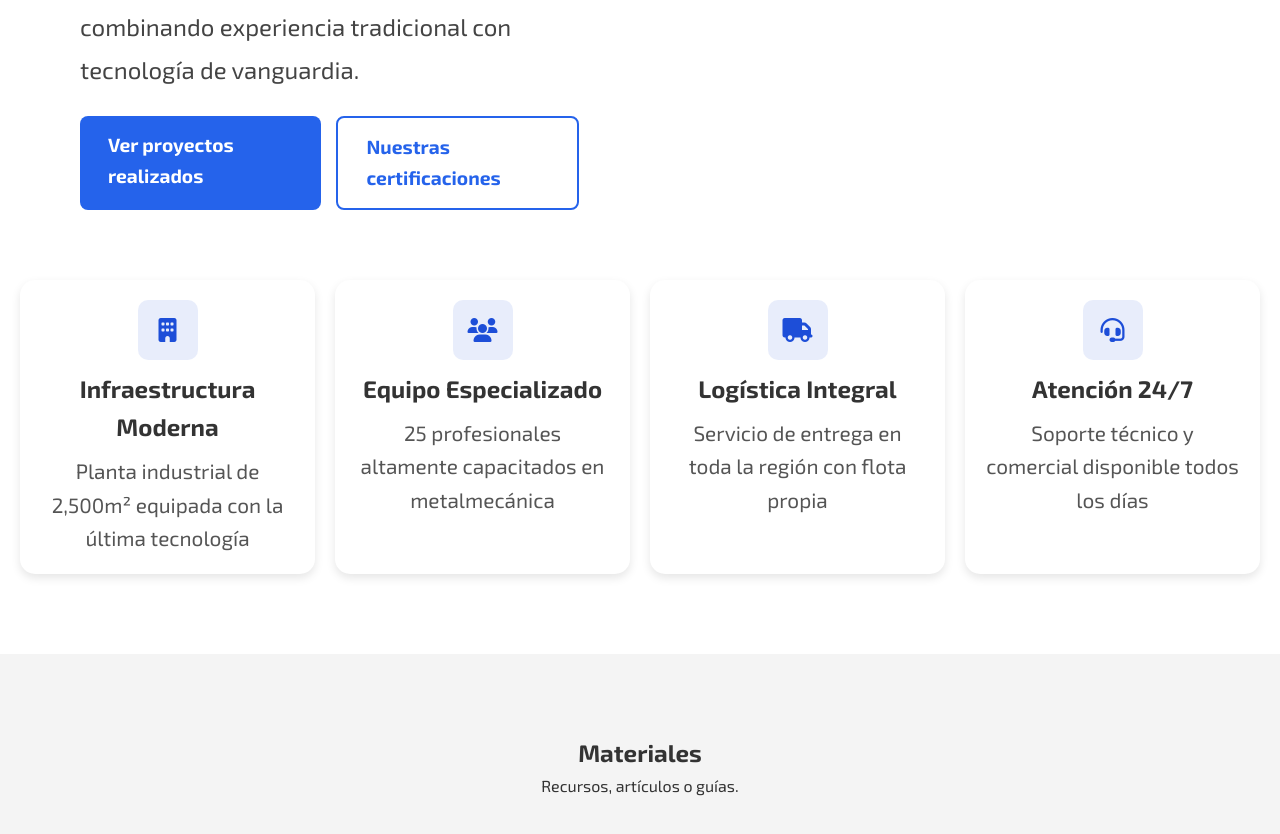
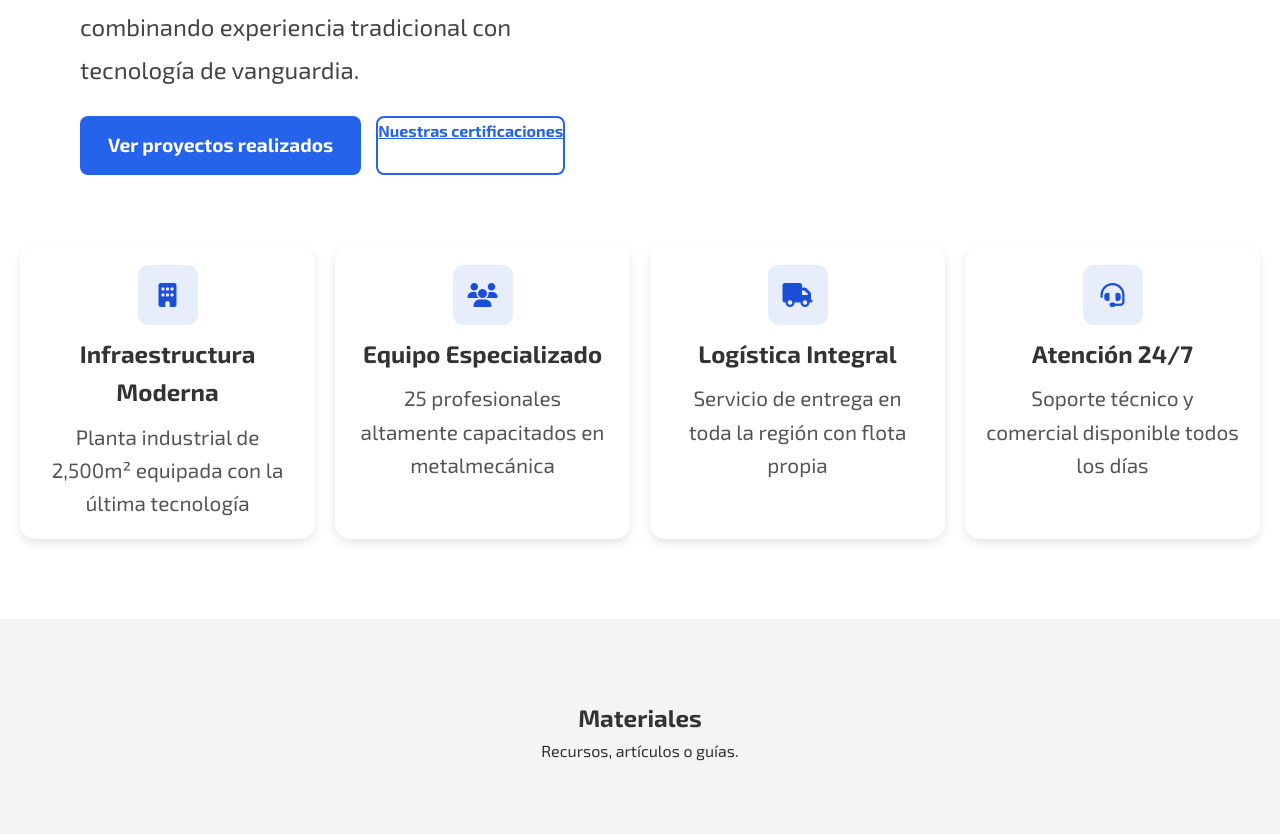
Before and after one commit to Fab-4564/fab, a plain HTML site: page index.html in a window 1280 px wide. Shown: the part 1879-2713 px from the top of the page. Drawn offline with Linux system fonts and the light colour scheme.

Commit message:
Update index.html

```diff
--- a/index.html
+++ b/index.html
@@ -71,10 +71,11 @@
                     <br>
                     <br>
                     Nuestra misión es proporcionar soluciones innovadoras y de alta calidad que superen las expectativas de nuestros clientes, combinando experiencia tradicional con tecnología de vanguardia.
+                    <br>
                 </p>
                 <div class="banner-buttons" style="justify-content: flex-start;">
                     <a href="#proyectos" class="btn btn-servicios">Ver proyectos realizados</a>
-                    <a href="#certificaciones" class="btn btn-certificaciones">Nuestras certificaciones</a>
+                    <a href="#certificaciones" class="btn-certificaciones">Nuestras certificaciones</a>
                 </div>
             </div>
             <div class="servicios-imagen">
```
